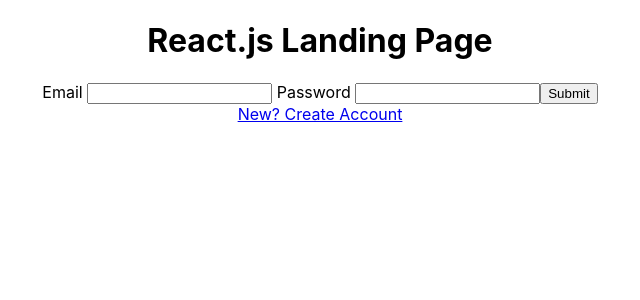
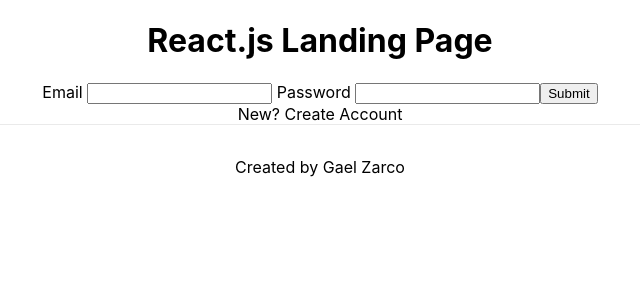
Before and after one commit to gaelzarco/UNLV-SD-FINAL, a React (Create React App) app in the folder client/: page / in a window 1280 px wide. Shown: the top 300 px of the page, without its empty margins (320-960 px from the left). Built offline with nearby package versions, Linux system fonts and the light colour scheme.

Commit message:
added footer

```diff
--- a/client/src/App.css
+++ b/client/src/App.css
@@ -2,37 +2,11 @@
   text-align: center;
 }
 
-.App-logo {
-  height: 40vmin;
-  pointer-events: none;
+.footer {
+  display: flex;
+  flex: 1;
+  padding: 2rem 0;
+  border-top: 1px solid #eaeaea;
+  justify-content: center;
+  align-items: center;
 }
-
-@media (prefers-reduced-motion: no-preference) {
-  .App-logo {
-    animation: App-logo-spin infinite 20s linear;
-  }
-}
-
-.App-header {
-  background-color: #282c34;
-  min-height: 100vh;
-  display: flex;
-  flex-direction: column;
-  align-items: center;
-  justify-content: center;
-  font-size: calc(10px + 2vmin);
-  color: white;
-}
-
-.App-link {
-  color: #61dafb;
-}
-
-@keyframes App-logo-spin {
-  from {
-    transform: rotate(0deg);
-  }
-  to {
-    transform: rotate(360deg);
-  }
-}
--- a/client/src/App.js
+++ b/client/src/App.js
@@ -22,6 +22,10 @@
         </Routes>
       </BrowserRouter>
       </CurrentUserProvider>
+
+      <footer className='footer'>
+          <a href="">Created by Gael Zarco</a>
+      </footer>
     </div>
   );
 }
--- a/client/src/index.css
+++ b/client/src/index.css
@@ -7,6 +7,11 @@
   -moz-osx-font-smoothing: grayscale;
 }
 
+a {
+  color: inherit;
+  text-decoration: none;
+}
+
 code {
   font-family: source-code-pro, Menlo, Monaco, Consolas, 'Courier New',
     monospace;
```
